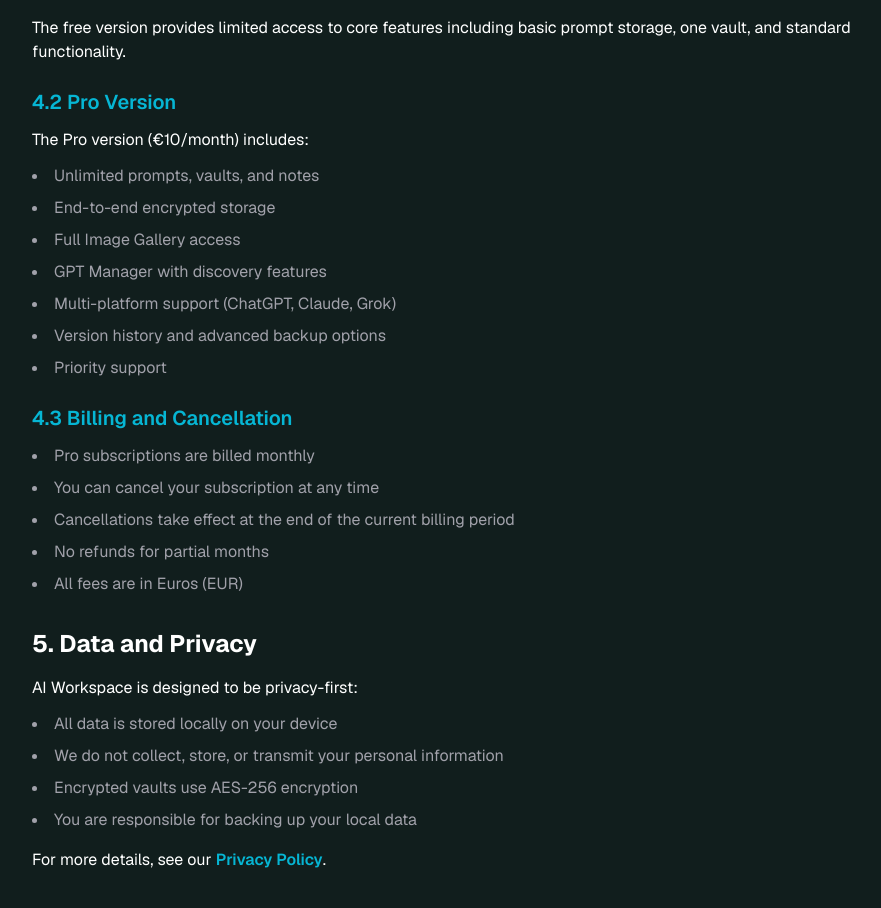
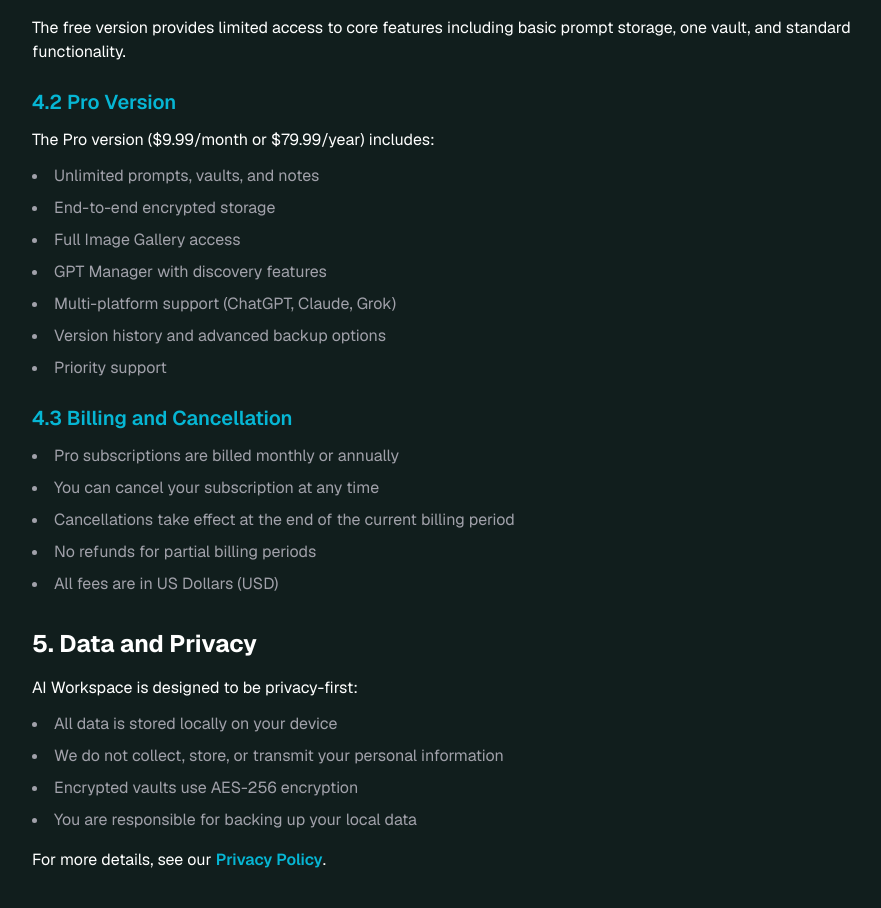
Before and after one commit to Strikeh/ai-workspace-landing, a Next.js app: page /terms in a window 1280 px wide. Shown: the part 1205-2113 px from the top of the page, without its empty margins (184-1065 px from the left). Built offline with nearby package versions, Linux system fonts and the light colour scheme.

Commit message:
Update pricing: EUR to USD, add annual option (.99/month or .99/year)

```diff
--- a/src/app/page.tsx
+++ b/src/app/page.tsx
@@ -1468,7 +1468,7 @@ export default function Home() {
                         vault, no encryption.
                       </p>
                       <p>
-                        <strong>Pro (€10/month):</strong> unlimited prompts,
+                        <strong>Pro ($9.99/month or $79.99/year):</strong> unlimited prompts,
                         vaults, and notes, encrypted storage, full Image
                         Gallery, GPT Manager, multi-platform support, and
                         version history.
@@ -1698,9 +1698,9 @@ export default function Home() {
                   For power users and teams who need unlimited everything.
                 </p>
                 <div className="mt-5">
-                  <div className="price-value">EUR 10</div>
+                  <div className="price-value">$9.99</div>
                   <div className="price-meta mt-1">
-                    per month — cancel anytime
+                    per month — or $79.99/year (save 33%)
                   </div>
                 </div>
                 <ul className="pricing-features mt-6 text-sm">
--- a/src/app/terms/page.tsx
+++ b/src/app/terms/page.tsx
@@ -128,7 +128,7 @@ export default function TermsPage() {
               4.2 Pro Version
             </h3>
             <p className="mb-3" style={{ color: "var(--color-text)" }}>
-              The Pro version (€10/month) includes:
+              The Pro version ($9.99/month or $79.99/year) includes:
             </p>
             <ul className="list-disc list-inside space-y-2" style={{ color: "var(--color-text-secondary)" }}>
               <li>Unlimited prompts, vaults, and notes</li>
@@ -144,11 +144,11 @@ export default function TermsPage() {
               4.3 Billing and Cancellation
             </h3>
             <ul className="list-disc list-inside space-y-2" style={{ color: "var(--color-text-secondary)" }}>
-              <li>Pro subscriptions are billed monthly</li>
+              <li>Pro subscriptions are billed monthly or annually</li>
               <li>You can cancel your subscription at any time</li>
               <li>Cancellations take effect at the end of the current billing period</li>
-              <li>No refunds for partial months</li>
-              <li>All fees are in Euros (EUR)</li>
+              <li>No refunds for partial billing periods</li>
+              <li>All fees are in US Dollars (USD)</li>
             </ul>
           </section>
 
```
